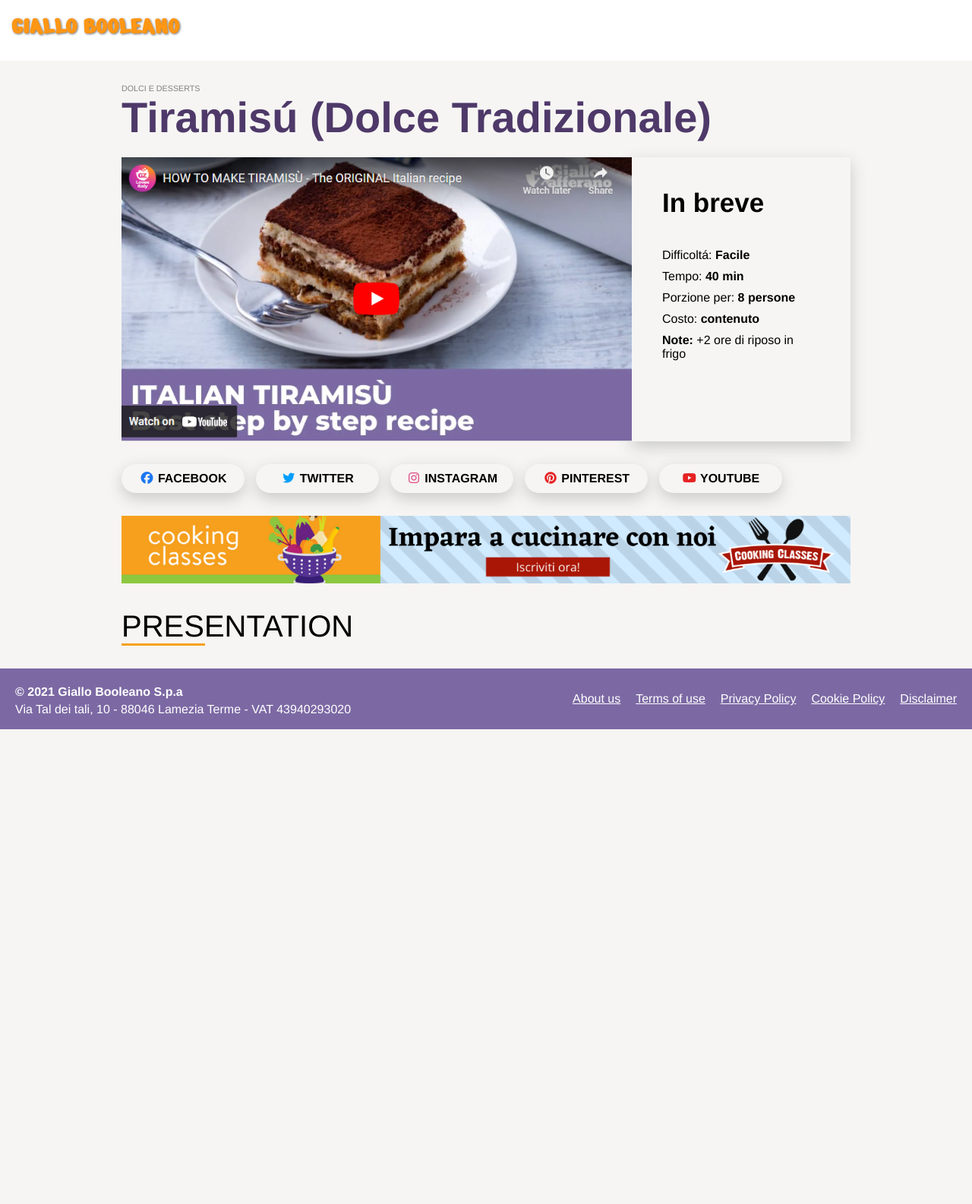
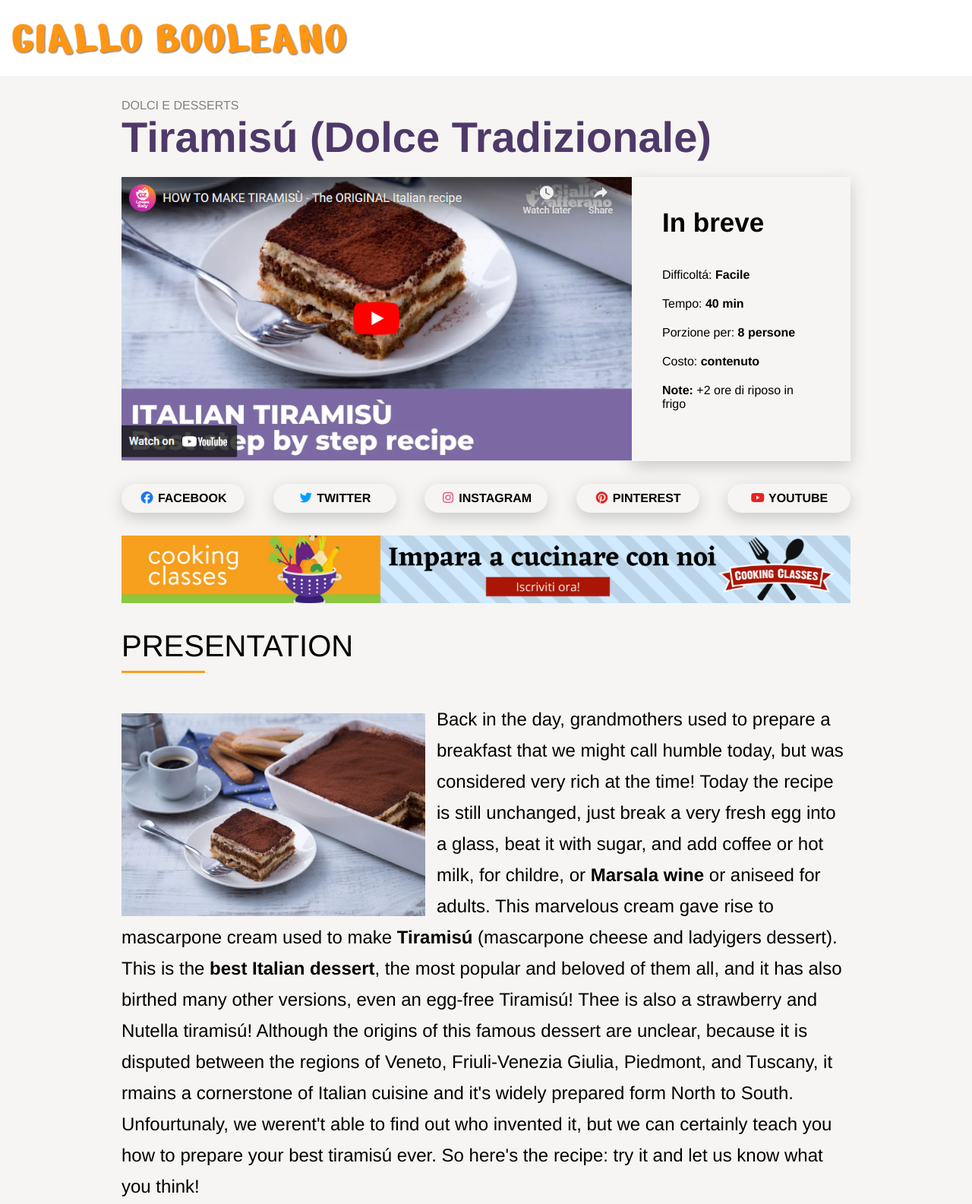
Before and after one commit to christianzaboli/htmlcss-responsive-layout, a plain HTML site: page index.html in a window 1280 px wide. Shown: the top 1585 px of the page at 76% size. Before the commit the page ends 960 px from the top, so only its background shows below. Drawn offline with Linux system fonts and the light colour scheme.

Commit message:
sito desktop completo

```diff
--- a/css/style.css
+++ b/css/style.css
@@ -7,17 +7,6 @@ body{
     background-color: #F6F5F3;
     font-family: 'Montserrat', 'Helvetica Neue', sans-serif;;
 }
-
-
-/* -----------HEADER */
-header{
-    height: 80px;
-    padding: 15px;
-    background-color: white;
-    font-family: "Nerko One", cursive;
-    color: #FF9614;
-    text-shadow: 1px 1px 3px rgb(112, 112, 112);
-}
 h1{
     font-size: 2em;
 }
@@ -26,8 +15,29 @@ h4{
     font-size: 35px;
 }
 h6{
+    font-size: 1em;
     font-weight: 100;
     color: gray;
+}
+
+
+/* -----------HEADER */
+header{
+    height: 100px;
+    padding: 15px;
+    background-color: white;
+    display: flex;
+    justify-content: flex-start;
+    align-items: center;
+}
+header h1{
+    font-size: 4em;
+    font-family: "Nerko One", cursive;
+    font-weight: 400;
+    font-style: normal;
+    color: #FF9614;
+    text-shadow: 1px 1px 2px rgb(112, 112, 112);
+    justify-self: center;
 }
 /* ----------MAIN */
 
@@ -59,7 +69,7 @@ h6{
     list-style: none;
 }
 .fast-info li{
-    margin: 10px 0;
+    margin: 20px 0;
 }
 
 /* -------------SOCIAL LINKS */
@@ -68,19 +78,18 @@ h6{
     margin: 30px 0;
     display: flex;
     flex-flow: row nowrap;
+    justify-content: space-between;
     gap: 15px;
 }
 .buttons-socials{
     width: calc((100% / 5) - (30px));
+    color: black;
+    text-decoration: none;
+    font-weight: bold;
     border-radius: 20px;
     box-shadow: 0px 7px 20px 0px #c9c9c9;
     text-align: center;
     padding: 10px 0;
-}
-.buttons-socials a{
-    color: black;
-    text-decoration: none;
-    font-weight: bold;
 }
 .fa-facebook{
     color: #1A77F3;
@@ -117,12 +126,30 @@ h2{
     height: 3px;
     width: 110px;
     background-color: #F7A01D;
+    margin: 10px 0 40px;
+}
+.float-img{
+    position: relative;
+    top: 13px;
+    float: left;
+    width: 400px;
+    margin: 0 15px 0 0;
+}
+p{
+    line-height: 41px;
+    font-size: 1.5em;
+}
+.clearfix::after {
+  display: table;
+  content: '';
+  clear: both;
 }
 /* ------------FOOTER */
 
 footer{
+    margin-top: 100px;
     background-color: #7C69A4;
-    height: 80px;
+    height: 100px;
     padding: 0 20px;
     color: white;
     display: flex;
@@ -130,10 +157,11 @@ footer{
     align-items: center;
 }
 address{
-    margin-top: 5px;
+    margin: 10px 0;
     font-style: normal;
 }
 footer a{
+    text-decoration: none;
     color: white;
 }
 footer ul{
--- a/index.html
+++ b/index.html
@@ -21,8 +21,8 @@
     </header>
 
     <main>
-        <!-- YOUTUBE VID E INFO -->
         <div class="main-container">
+            <!-- YOUTUBE VID E INFO -->
             <h6>DOLCI E DESSERTS</h6>
             <h1>Tiramis&uacute; (Dolce Tradizionale)</h1>
             <section class="video-tab">
@@ -42,21 +42,25 @@
 
             <!-- SOCIALS -->
             <div class="row-socials">
-                <div class="buttons-socials"><a href="#"><i class="fa-brands fa-facebook"></i> FACEBOOK</a></div>
-                <div class="buttons-socials"><a href="#"><i class="fa-brands fa-twitter"></i> TWITTER</a></div>
-                <div class="buttons-socials"><a href="#"><i class="fa-brands fa-instagram"></i> INSTAGRAM</a></div>
-                <div class="buttons-socials"><a href="#"><i class="fa-brands fa-pinterest"></i> PINTEREST</a></div>
-                <div class="buttons-socials"><a href="#"><i class="fa-brands fa-youtube"></i> YOUTUBE</a></div>
+                <a href="#" class="buttons-socials"><i class="fa-brands fa-facebook"></i> FACEBOOK</a>
+                <a href="#" class="buttons-socials"><i class="fa-brands fa-twitter"></i> TWITTER</a>
+                <a href="#" class="buttons-socials"><i class="fa-brands fa-instagram"></i> INSTAGRAM</a>
+                <a href="#" class="buttons-socials"><i class="fa-brands fa-pinterest"></i> PINTEREST</a>
+                <a href="#" class="buttons-socials"><i class="fa-brands fa-youtube"></i> YOUTUBE</a>
             </div>
 
             <!-- BANNER -->
-            <img src="img/banner.png" alt="ad banner" class="banner">
+            <a href="#">
+                <img src="img/banner.png" alt="ad banner" class="banner">
+            </a>
 
             <!-- PRESENTAZIONE -->
             <article id="presentazione">
                 <h2>PRESENTATION</h2>
                 <div class="divisore"></div>
+                <p class="clearfix"><img src="img/tiramisu.jpg" alt="tiramisu" class="float-img ">Back in the day, grandmothers used to prepare a breakfast that we might call humble today, but was considered very rich at the time! Today the recipe is still unchanged, just break a very fresh egg into a glass, beat it with sugar, and add coffee or hot milk, for childre, or <strong>Marsala wine</strong> or aniseed for adults. This marvelous cream gave rise to mascarpone cream used to make <strong>Tiramis&uacute;</strong> (mascarpone cheese and ladyigers dessert). This is the <strong>best Italian dessert</strong>, the most popular and beloved of them all, and it has also birthed many other versions, even an egg-free Tiramis&uacute;! Thee is also a strawberry and Nutella tiramis&uacute;! Although the origins of this famous dessert are unclear, because it is disputed between the regions of Veneto, Friuli-Venezia Giulia, Piedmont, and Tuscany, it rmains a cornerstone of Italian cuisine and it's widely prepared form North to South. Unfourtunaly, we werent't able to find out who invented it, but we can certainly teach you how to prepare your best tiramis&uacute; ever. So here's the recipe: try it and let us know what you think!</p>
             </article>
+
         </div>
 
     </main>
```
